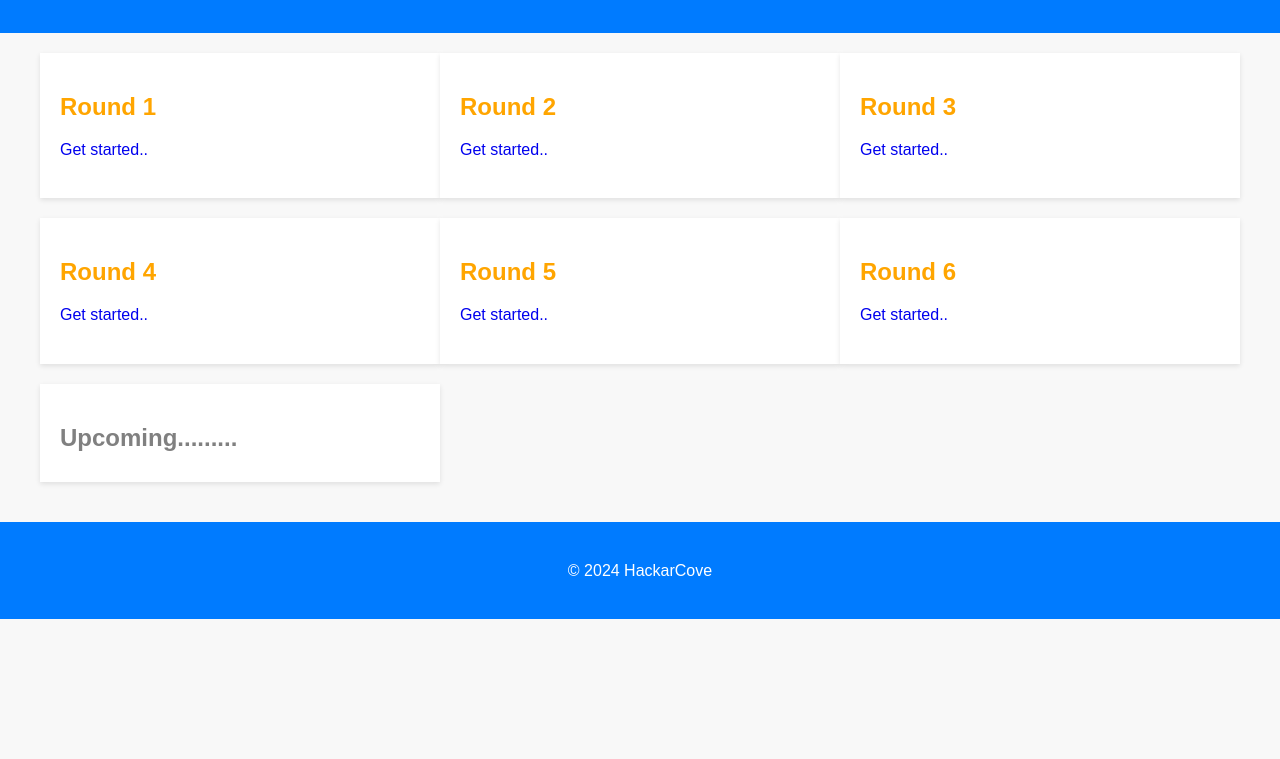
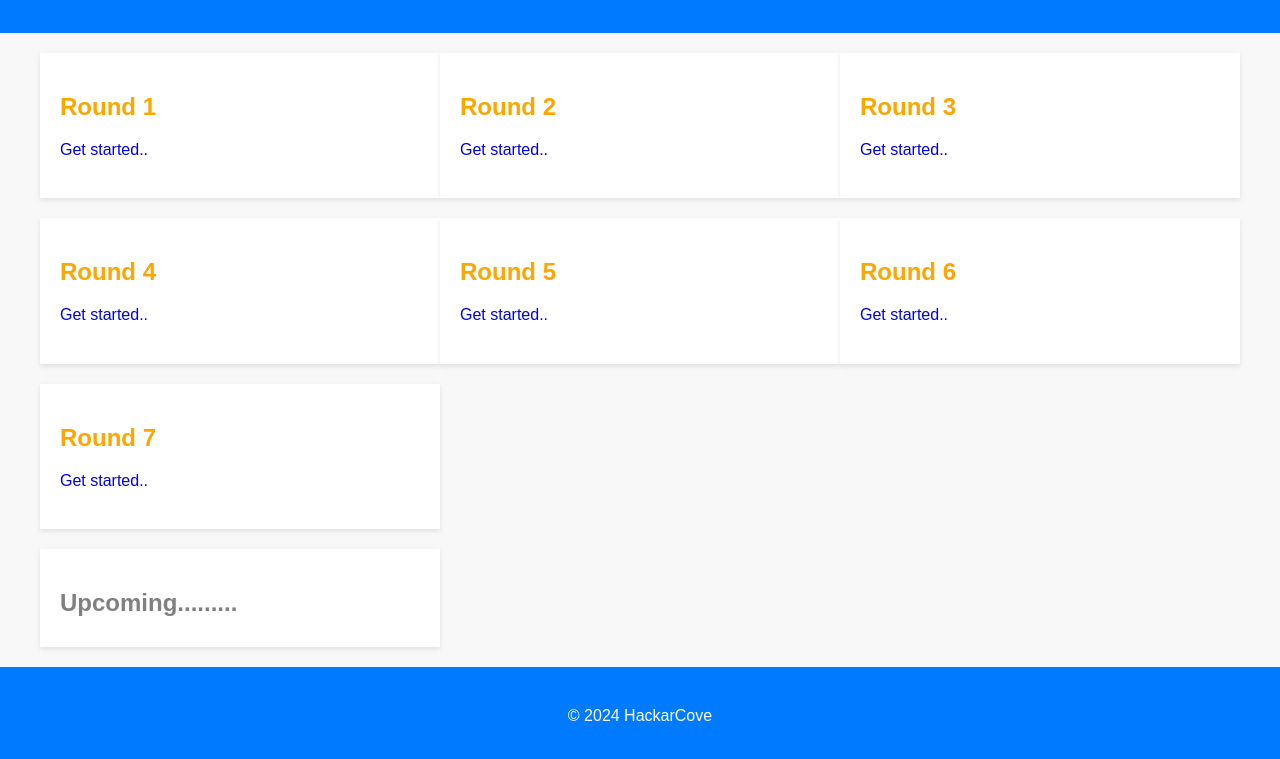
Before and after one commit to HackarCove/CTF, a plain HTML site: page index.html in a window 1280 px wide. Shown: the part 135-894 px from the top of the page. Before the commit the page ends 800 px from the top, so only its background shows below. Drawn offline with Linux system fonts and the light colour scheme.

Commit message:
Update index.html

```diff
--- a/index.html
+++ b/index.html
@@ -98,6 +98,11 @@
                 <h2>Round 6</h2>
                 <p class="demo"><a href="Round-6/index.html" style="text-decoration: none;">Get started..</a></p>
             </div>
+                   </div>
+               <div class="topic">
+                <h2>Round 7</h2>
+                <p class="demo"><a href="Round-7/index.html" style="text-decoration: none;">Get started..</a></p>
+            </div>
             <div class="topic">
                 <h2 style="color: gray">Upcoming.........</h2>
 
```
